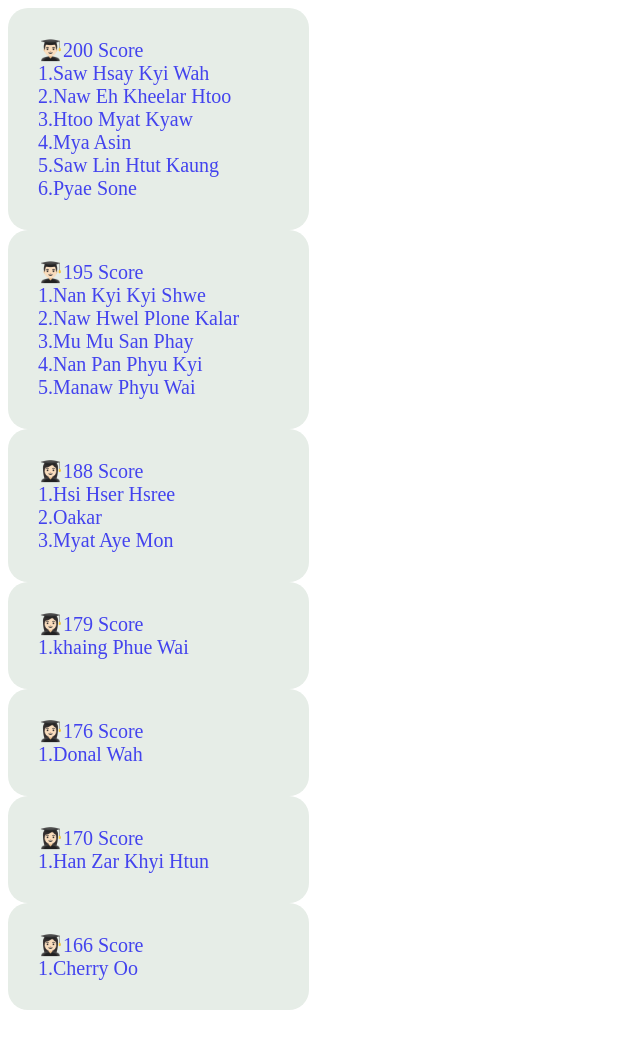
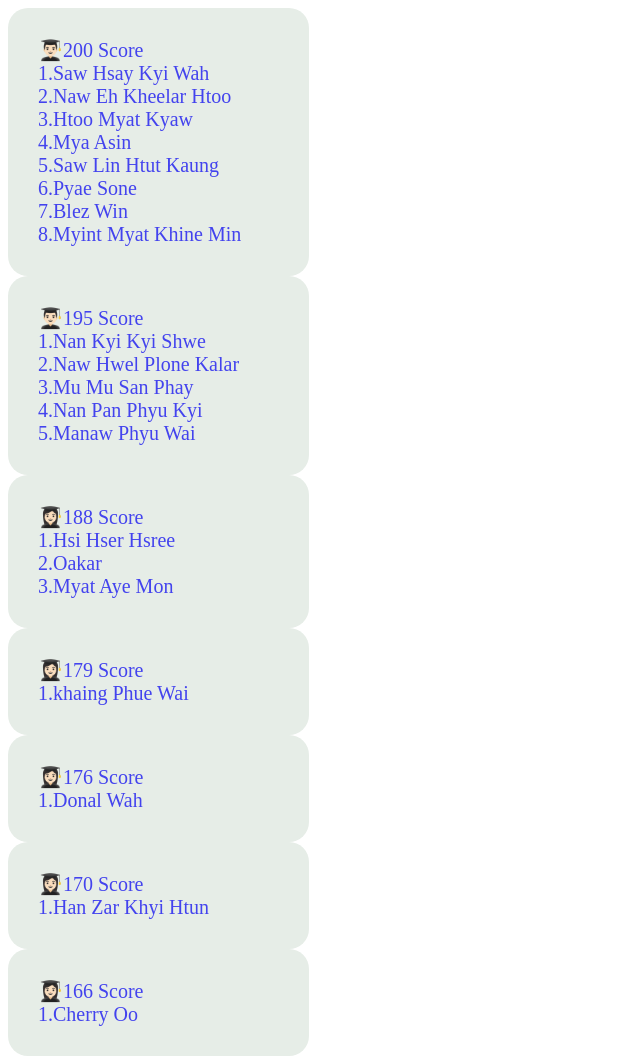
Before and after one commit to 093-1971157mya/Mathematics, a plain HTML site: page index.html in a window 1280 px wide. Shown: the whole page, without its empty margins (0-640 px from the left). Before the commit the page ends 1018 px from the top, so only its background shows below. Drawn offline with Linux system fonts and the light colour scheme.

Commit message:
information add

```diff
--- a/index.html
+++ b/index.html
@@ -42,6 +42,8 @@
                 <div>4.Mya Asin</div>
                 <div>5.Saw Lin Htut Kaung</div>
                 <div>6.Pyae Sone</div>
+                <div>7.Blez Win</div>
+                <div>8.Myint Myat Khine Min</div>
 
 
         </div class="box">
```
